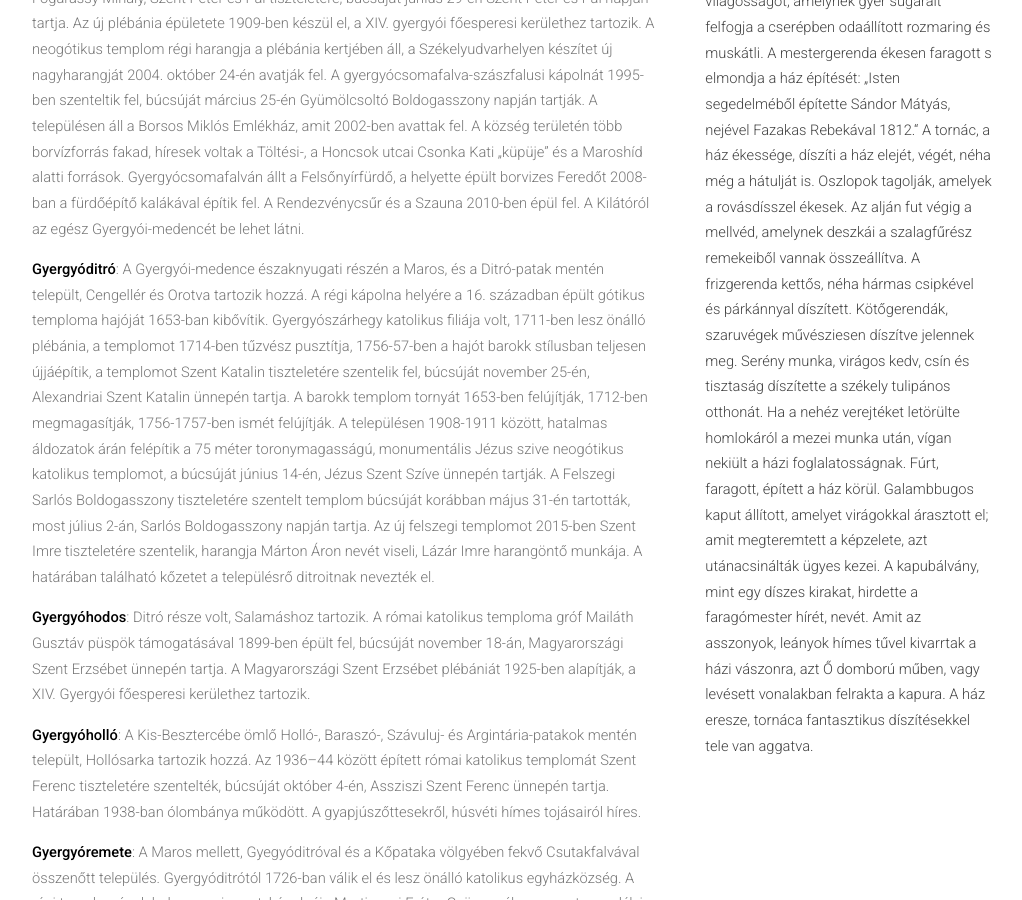
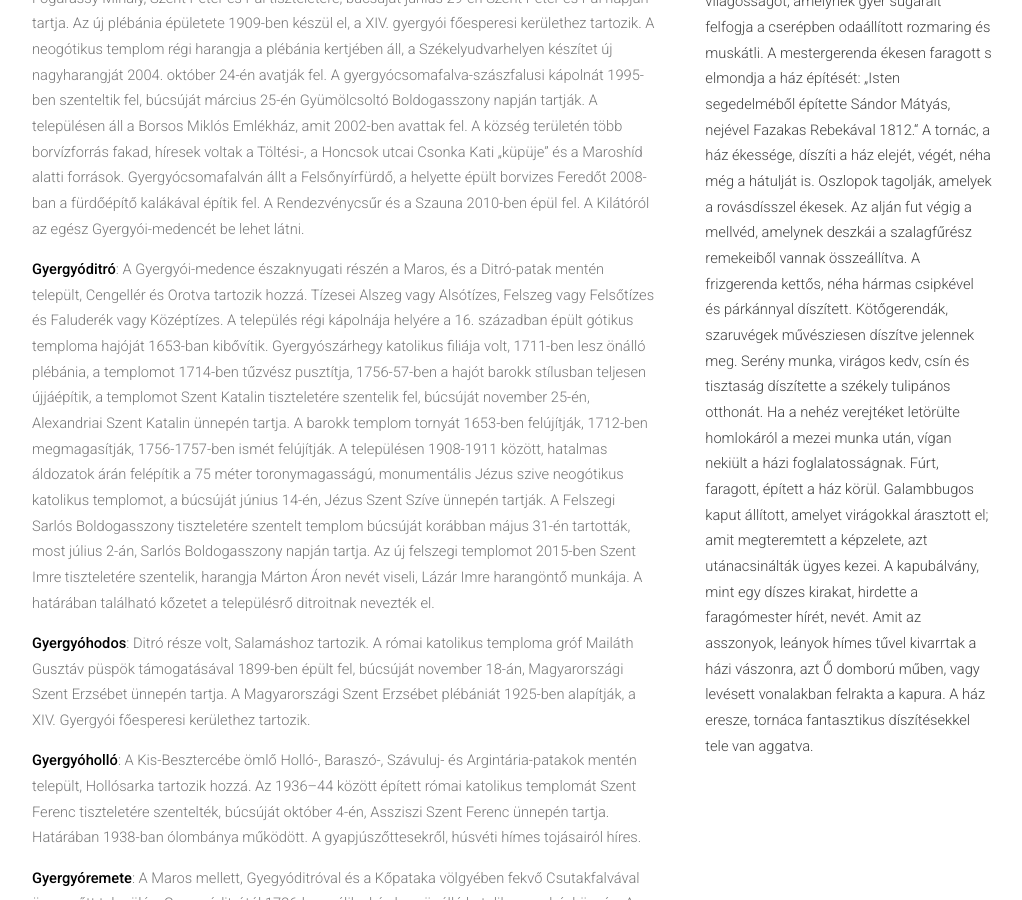
Before and after one commit to siculia/siculia.github.io, a Jekyll site: the page built from siculia-gyergyoszek.html, in a window 1280 px wide and 900 px high, scrolled down 3478 px. Shown: the whole window, without its empty margins (128-1150 px from the left). Built offline with Jekyll 4.4.1, drawn with Linux system fonts in a browser that asks for light colours; nearby versions of some CDN libraries; library files that are not in the unit come from our copies.

Commit message:
Gyegyóditró

```diff
--- a/siculia-gyergyoszek.html
+++ b/siculia-gyergyoszek.html
@@ -40,7 +40,7 @@ layout: default
 						<p style="text-align: left;"><b>Gyergyóalfalú</b>: A Békény patak Marosba ömlésénél települt, Borzont és Bucsin tartozik hozzá. A település első temploma román stílusú, számos eleme a jelenlegi templomban is megtalálható, boltíves kapuja román stílusú. A templom felirata szerint építtetett 1213-ban, Szent Júdás és Simon apostolok és Szent Margit szűz és vértanú tiszteletére. A 15. században gótikus sílusban átépítik, ekkor készült a hatszögletű, gótikus kelyhet mintázó keresztelőkútja. 1707-ben a császáriak felégetik, elpusztul. Az új katolikus templom alapkövét 1766. június 27-én helyezik el, barokk stílusban építik fel, Batthyány Ignác erdélyi püspök 1786. június 18-án Szent Simon és Judás apostolok tiszteletére szenteli fel, búcsúját október 28-án, Szent Simon és Judás apostolok ünnepén tartja.  A települést 1804-ben (1806) tűzvész pusztítja, amelynek során a templom tetőzete leég. A plébánia épületét 1906-ban, Szent Simon és Júdás apostolok tiszteletére építik fel, a XIV. Gyergyói főesperesi kerülethez tartozik. A római katolikus templomot 1930-ban kibővítik az északi mellékhajóval, ennek során előkerül a templomot övező védőfal töredéke. Az 1930-ben végzett bővítés alkalmával a kibontott északi falból gótikus részletek, festett boltívborda-darabok, kőablak keretrészek kerültek elő. A görög-katolikus kőtemplom 1850-ben épült.</p>
 						<p style="text-align: left;"><b>Gyergyóbékás</b>: Gyergyóbékás, más néven Magyarbékás szórványtelepülés, Bernádtelep, Gyermán, Iványos tartozik hozzá. Plébániája korábban Damuk, jelenleg a gyergyószentmiklósi Szent Miklós katolikus egyházközség filiája. A római katolikus templomát Szent István király tiszteletére szentelték, búcsúját augusztus 20-án, Szent István király ünnepén tartja.</p>
 						<p style="text-align: left;"><b>Gyergyócsomafalva</b>: A Nagy-Somlyó pataka Marosba ömlésénél, a Maros két partján települt. Összeépült Szászfaluval. A régi fakápolna helyén 1726-ban új kápolna épül. Csomafalva első katolikus temploma 1728-ban épül fel, egyházilag Gergyóalfalu filiája volt, 1730-ban önállósul saját plébániával, amelyet 1779-ben és 1846-ban felújítanak.  Az új, jelenleg is álló neogótikus templom 1875-1879 között készül el. A templomot 1878-ban szenteli fel az erdélyi püspök, Fogarassy Mihály, Szent Péter és Pál tiszteletére, búcsúját június 29-én Szent Péter és Pál napján tartja. Az új plébánia épületete 1909-ben készül el, a XIV. gyergyói főesperesi kerülethez tartozik. A neogótikus templom régi harangja a plébánia kertjében áll, a Székelyudvarhelyen készítet új nagyharangját 2004. október 24-én avatják fel. A gyergyócsomafalva-szászfalusi kápolnát 1995-ben szenteltik fel, búcsúját március 25-én Gyümölcsoltó Boldogasszony napján tartják. A településen áll a Borsos Miklós Emlékház, amit 2002-ben avattak fel. A község területén több borvízforrás fakad, híresek voltak a Töltési-, a Honcsok utcai Csonka Kati „küpüje” és a Maroshíd alatti források. Gyergyócsomafalván állt a Felsőnyírfürdő, a helyette épült borvizes Feredőt 2008-ban a fürdőépítő kalákával építik fel. A Rendezvénycsűr és a Szauna 2010-ben épül fel. A Kilátóról az egész Gyergyói-medencét be lehet látni.</p>
-						<p style="text-align: left;"><b>Gyergyóditró</b>: A Gyergyói-medence északnyugati részén a Maros, és a Ditró-patak mentén települt, Cengellér és Orotva tartozik hozzá. A régi kápolna helyére a 16. században épült gótikus temploma hajóját 1653-ban kibővítik. Gyergyószárhegy katolikus filiája volt, 1711-ben lesz önálló plébánia, a templomot 1714-ben tűzvész pusztítja, 1756-57-ben a hajót barokk stílusban teljesen újjáépítik, a templomot Szent Katalin tiszteletére szentelik fel, búcsúját november 25-én, Alexandriai Szent Katalin ünnepén tartja. A barokk templom tornyát 1653-ben felújítják, 1712-ben megmagasítják, 1756-1757-ben ismét felújítják. A településen 1908-1911 között, hatalmas áldozatok árán felépítik a 75 méter toronymagasságú, monumentális Jézus szive neogótikus katolikus templomot, a búcsúját június 14-én, Jézus Szent Szíve ünnepén tartják. A Felszegi Sarlós Boldogasszony tiszteletére szentelt templom búcsúját korábban május 31-én tartották, most július 2-án, Sarlós Boldogasszony napján tartja. Az új felszegi templomot 2015-ben Szent Imre tiszteletére szentelik, harangja Márton Áron nevét viseli, Lázár Imre harangöntő munkája. A határában található kőzetet a településrő ditroitnak nevezték el.</p>
+						<p style="text-align: left;"><b>Gyergyóditró</b>: A Gyergyói-medence északnyugati részén a Maros, és a Ditró-patak mentén települt, Cengellér és Orotva tartozik hozzá. Tízesei Alszeg vagy Alsótízes, Felszeg vagy Felsőtízes és Faluderék vagy Középtízes. A település régi kápolnája helyére a 16. században épült gótikus temploma hajóját 1653-ban kibővítik. Gyergyószárhegy katolikus filiája volt, 1711-ben lesz önálló plébánia, a templomot 1714-ben tűzvész pusztítja, 1756-57-ben a hajót barokk stílusban teljesen újjáépítik, a templomot Szent Katalin tiszteletére szentelik fel, búcsúját november 25-én, Alexandriai Szent Katalin ünnepén tartja. A barokk templom tornyát 1653-ben felújítják, 1712-ben megmagasítják, 1756-1757-ben ismét felújítják. A településen 1908-1911 között, hatalmas áldozatok árán felépítik a 75 méter toronymagasságú, monumentális Jézus szive neogótikus katolikus templomot, a búcsúját június 14-én, Jézus Szent Szíve ünnepén tartják. A Felszegi Sarlós Boldogasszony tiszteletére szentelt templom búcsúját korábban május 31-én tartották, most július 2-án, Sarlós Boldogasszony napján tartja. Az új felszegi templomot 2015-ben Szent Imre tiszteletére szentelik, harangja Márton Áron nevét viseli, Lázár Imre harangöntő munkája. A határában található kőzetet a településrő ditroitnak nevezték el.</p>
 						<p style="text-align: left;"><b>Gyergyóhodos</b>: Ditró része volt, Salamáshoz tartozik. A római katolikus temploma gróf Mailáth Gusztáv püspök támogatásával 1899-ben épült fel, búcsúját november 18-án, Magyarországi Szent Erzsébet ünnepén tartja. A Magyarországi Szent Erzsébet plébániát 1925-ben alapítják, a XIV. Gyergyói főesperesi kerülethez tartozik.</p>
 						<p style="text-align: left;"><b>Gyergyóholló</b>: A Kis-Besztercébe ömlő Holló-, Baraszó-, Szávuluj- és Argintária-patakok mentén települt, Hollósarka tartozik hozzá. Az 1936–44 között épített római katolikus templomát Szent Ferenc tiszteletére szentelték, búcsúját október 4-én, Assziszi Szent Ferenc ünnepén tartja. Határában 1938-ban ólombánya működött. A gyapjúszőttesekről, húsvéti hímes tojásairól híres.</p>
 						<p style="text-align: left;"><b>Gyergyóremete</b>: A Maros mellett, Gyegyóditróval és a Kőpataka völgyében fekvő Csutakfalvával összenőtt település. Gyergyóditrótól 1726-ban válik el és lesz önálló katolikus egyházközség. A régi templomának helye nem ismert, kápolnája Martinuzzi Fráter György pálos szerzetes, erdélyi kancellár jegyzője, Kendeffy Bonifác pálos remete támogatásából épülhetett, a település a nevét az itt megtelepedett pálos remetéktől kapta. A római katolikus temploma 1771-ben épült fel, a települést 1892-ben hatalmas tűzvész pusztítja, a temploma leég. A templomból származó, a Szűz Máriát a kisdeddel ábrázoló jobboldali mellékoltár eredeti képe a Budapesti Szépművészeti Múzeumban található, ismeretlen festő készíthette 1780 körül. A plébániával szemben láthatóak az 1933-ban feltárt, leégett templom alapjai. A római katolikus barokk templomot 1899-ben építik fel, Szent Lénárd tiszteletére szentelik, búcsúja november 6-án van. A Szent Lénárd plébánia, a XIV. Gyergyói főesperesi kerülethez tartozik. Csutakfalván áll az 1942-ben, Magyarországi Szent Margit tiszteletére szentelt kápolna, amelyet 1968-ban kibővítenek. A kicsibükki szórványtelepülés fakápolnáját 1943-ban Szent István király tiszteletére szentelik fel, búcsúját augusztus 20-án, Szent István király ünnepén tartja. Az Alszegen a Szent Rita kápolna alapkövét 2011. júniusában helyezték el. A Mélik család kriptája a 19. század végén, neogótikus stílusban épült.</p>
```
